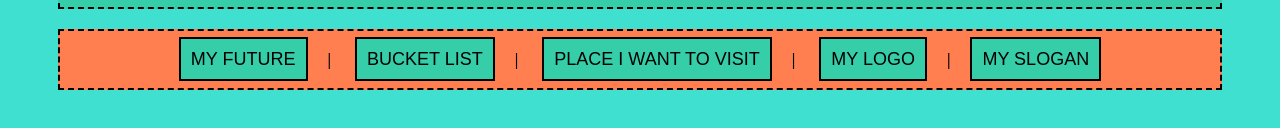
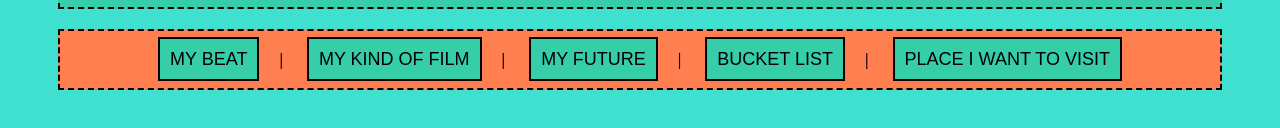
Before and after one commit to JanEnriK/JanEnriK.github.io, a plain HTML site: page PERSONAL WEBSITE/index.HTML in a window 1280 px wide. Shown: the part 548-676 px from the top of the page. Drawn offline with Linux system fonts and the light colour scheme.

Commit message:
Update index.HTML

```diff
--- a/PERSONAL WEBSITE/index.HTML
+++ b/PERSONAL WEBSITE/index.HTML
@@ -112,10 +112,12 @@
 
     <div id="menu">&nbsp;
         <p id="menuparagraph">
+            <a href="MY BEAT/Manuel_MYBEAT_ITCD.HTML">My Beat</a>&nbsp;&nbsp;&nbsp;&nbsp;&nbsp;|&nbsp;&nbsp;&nbsp;&nbsp;&nbsp;
+            <a href="MY KIND OF FILM/Manuel_MYFILM_ITCD.HTML">My Kind of Film</a>&nbsp;&nbsp;&nbsp;&nbsp;&nbsp;|&nbsp;&nbsp;&nbsp;&nbsp;&nbsp;
             <a href="">My Future</a>&nbsp;&nbsp;&nbsp;&nbsp;&nbsp;|&nbsp;&nbsp;&nbsp;&nbsp;&nbsp;
             <a href="">Bucket List</a>&nbsp;&nbsp;&nbsp;&nbsp;&nbsp;|&nbsp;&nbsp;&nbsp;&nbsp;&nbsp;
-            <a href="">Place I want to Visit</a>&nbsp;&nbsp;&nbsp;&nbsp;&nbsp;|&nbsp;&nbsp;&nbsp;&nbsp;&nbsp;
-            <a href="">My Logo</a>&nbsp;&nbsp;&nbsp;&nbsp;&nbsp;|&nbsp;&nbsp;&nbsp;&nbsp;&nbsp;<a href="">My Slogan</a></p>
+            <a href="">Place I want to Visit</a>
+        </p>
     &nbsp;</div>
 
 
```
